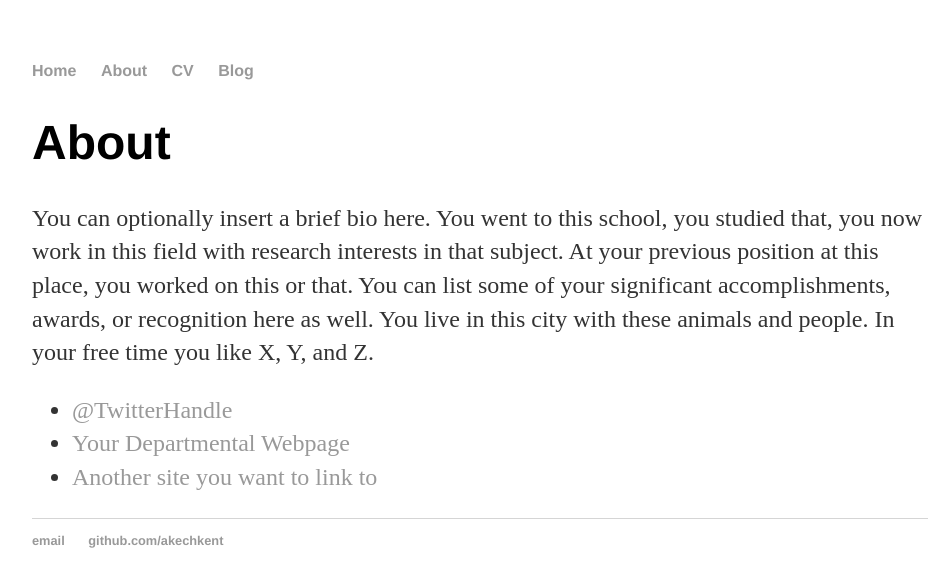
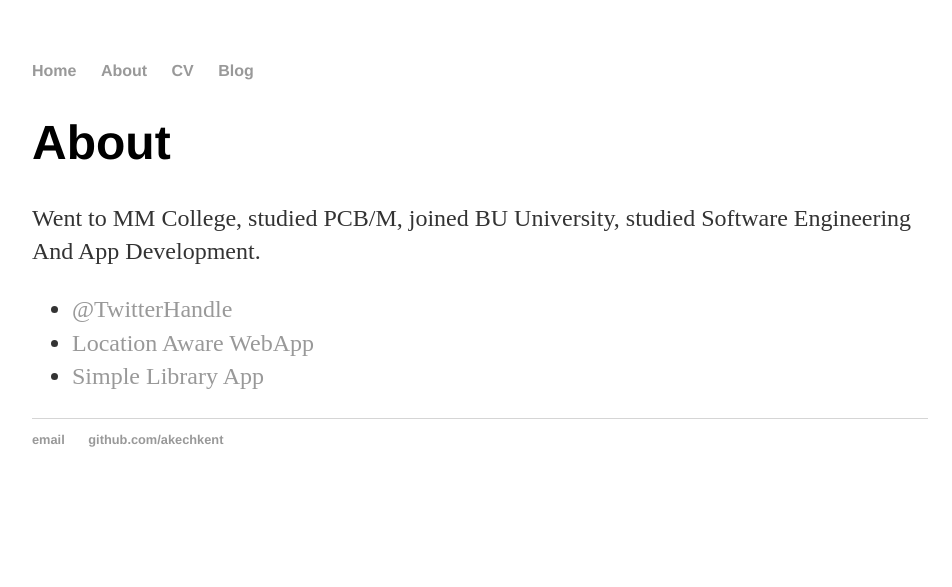
Before and after one commit to akechkent/akechkent.github.io, a Jekyll site: the page built from about/index.html, in a window 1280 px wide. Shown: the top 587 px of the page, without its empty margins (160-1112 px from the left). Built offline with Jekyll 4.4.1, drawn with Linux system fonts in a browser that asks for light colours.

Commit message:
Update index.html

```diff
--- a/about/index.html
+++ b/about/index.html
@@ -1,15 +1,15 @@
 ---
 layout: default
-title: About Hank Quinlan
+title: About Kennedy Akech
 ---
 
 		<div class="about">
 			<h1>About</h1>
-			<p>You can optionally insert a brief bio here. You went to this school, you studied that, you now work in this field with research interests in that subject. At your previous position at this place, you worked on this or that. You can list some of your significant accomplishments, awards, or recognition here as well. You live in this city with these animals and people. In your free time you like X, Y, and Z.</p>
+			<p> Went to MM College, studied PCB/M, joined BU University, studied Software Engineering And App Development.</p>
 
 			<ul class="contacts">
 				<li><a href="#">@TwitterHandle</a></li>
-				<li><a href="#">Your Departmental Webpage</a></li>
-				<li><a href="#">Another site you want to link to</a></li>
+				<li><a href="#">Location Aware WebApp</a></li>
+				<li><a href="#">Simple Library App</a></li>
 				</ul>
 		</div>
```
